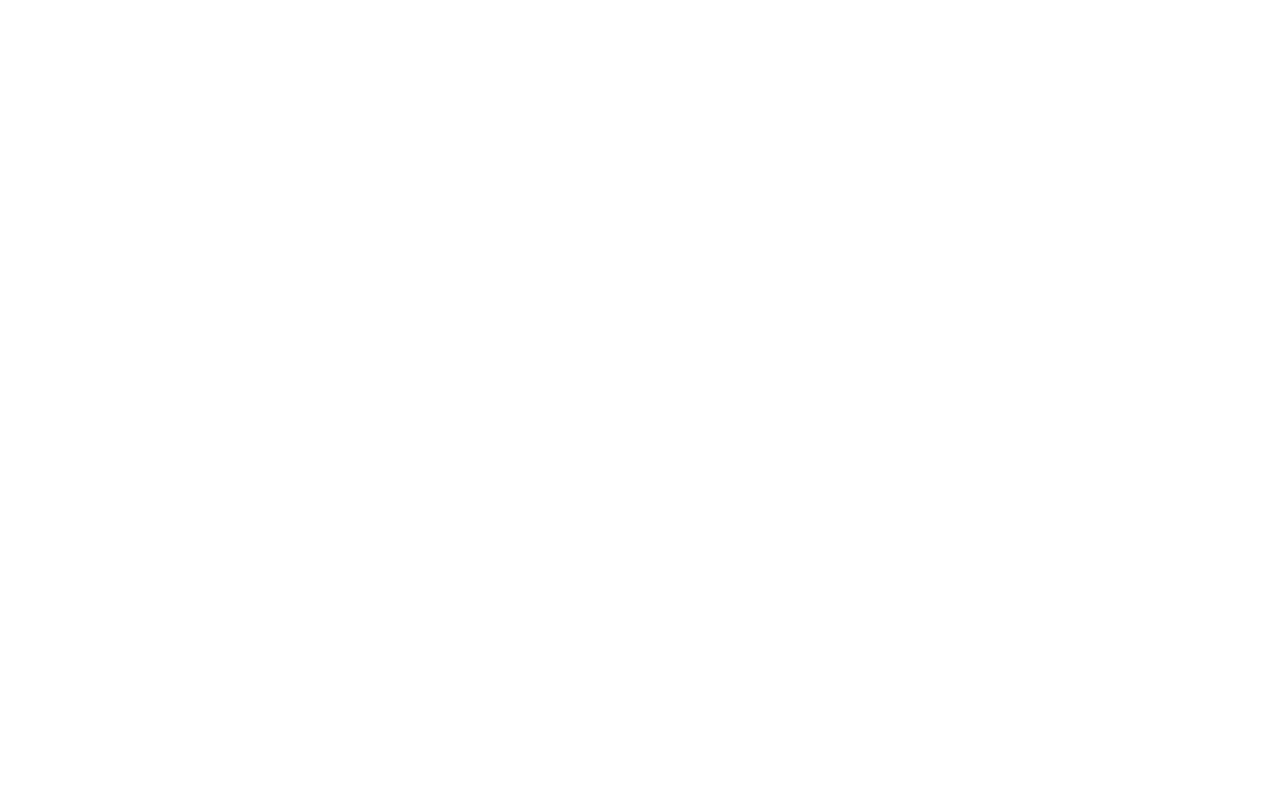
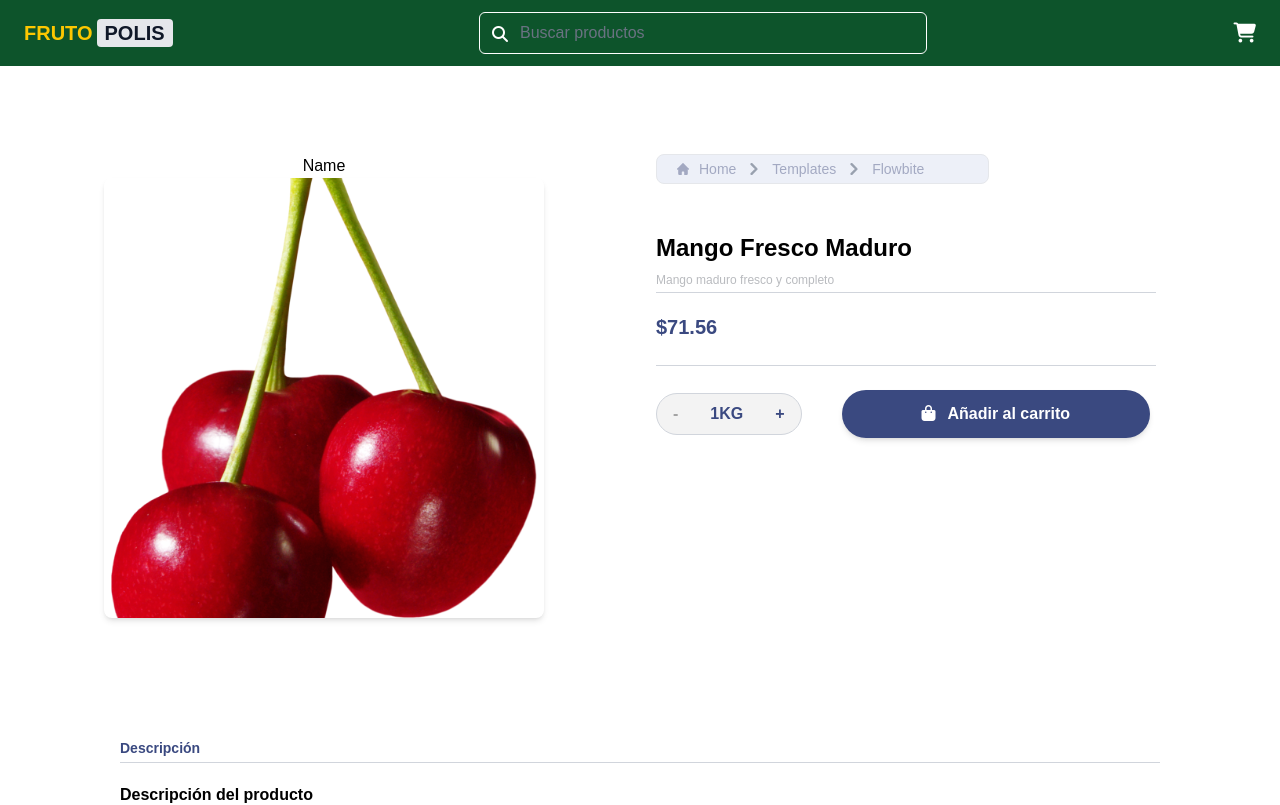
Before and after one commit to alicarpio/E-Fruity, a Vue app in the folder frontend-fruity/: page /fruit-details in a window 1280 px wide. Before the commit this address had no page. Shown: the top 805 px of the page. Built offline with nearby package versions, Linux system fonts and the light colour scheme.

Commit message:
Add components for Fruit Details page

```diff
--- /dev/null
+++ b/frontend-fruity/src/components/Breadcrumb.vue
@@ -0,0 +1,74 @@
+<script setup lang="ts"></script>
+
+<template>
+  <nav
+    class="flex px-5 py-1 text-gray-700 border border-gray-200 rounded-lg w-2/3 bg-[#EDF0F8]"
+    aria-label="Breadcrumb"
+  >
+    <ol class="inline-flex items-center space-x-1 md:space-x-2 rtl:space-x-reverse">
+      <li class="inline-flex items-center">
+        <a
+          href="#"
+          class="inline-flex items-center text-sm font-medium text-[#A3A9C2] hover:text-blue-600"
+        >
+          <svg
+            class="w-3 h-3 me-2.5"
+            aria-hidden="true"
+            xmlns="http://www.w3.org/2000/svg"
+            fill="currentColor"
+            viewBox="0 0 20 20"
+          >
+            <path
+              d="m19.707 9.293-2-2-7-7a1 1 0 0 0-1.414 0l-7 7-2 2a1 1 0 0 0 1.414 1.414L2 10.414V18a2 2 0 0 0 2 2h3a1 1 0 0 0 1-1v-4a1 1 0 0 1 1-1h2a1 1 0 0 1 1 1v4a1 1 0 0 0 1 1h3a2 2 0 0 0 2-2v-7.586l.293.293a1 1 0 0 0 1.414-1.414Z"
+            />
+          </svg>
+          Home
+        </a>
+      </li>
+      <li>
+        <div class="flex items-center">
+          <svg
+            class="rtl:rotate-180 block w-3 h-3 mx-1 text-gray-400"
+            aria-hidden="true"
+            xmlns="http://www.w3.org/2000/svg"
+            fill="none"
+            viewBox="0 0 6 10"
+          >
+            <path
+              stroke="currentColor"
+              stroke-linecap="round"
+              stroke-linejoin="round"
+              stroke-width="2"
+              d="m1 9 4-4-4-4"
+            />
+          </svg>
+          <a href="#" class="ms-1 text-sm font-medium text-[#A3A9C2] hover:text-blue-600 md:ms-2"
+            >Templates</a
+          >
+        </div>
+      </li>
+      <li aria-current="page">
+        <div class="flex items-center">
+          <svg
+            class="rtl:rotate-180 w-3 h-3 mx-1 text-gray-400"
+            aria-hidden="true"
+            xmlns="http://www.w3.org/2000/svg"
+            fill="none"
+            viewBox="0 0 6 10"
+          >
+            <path
+              stroke="currentColor"
+              stroke-linecap="round"
+              stroke-linejoin="round"
+              stroke-width="2"
+              d="m1 9 4-4-4-4"
+            />
+          </svg>
+          <span class="ms-1 text-sm font-medium text-[#A3A9C2] md:ms-2">Flowbite</span>
+        </div>
+      </li>
+    </ol>
+  </nav>
+</template>
+
+<style scoped></style>
--- a/frontend-fruity/src/components/NavBar.vue
+++ b/frontend-fruity/src/components/NavBar.vue
@@ -1,49 +1,43 @@
 <template>
   <nav class="bg-green-900 text-white flex items-center justify-between px-6 py-3">
     <!-- Logo -->
-    <div class="flex items-center space-x-1">
-      <span class="text-yellow-400 font-bold text-xl">FRUTO</span>
-      <span class="bg-gray-200 text-gray-900 font-semibold text-xl px-2 rounded">POLIS</span>
-    </div>
+    <router-link to="/" title="Inicio" class="text-white hover:text-yellow-400">
+      <div class="flex items-center space-x-1">
+        <span class="text-yellow-400 font-bold text-xl">FRUTO</span>
+        <span class="bg-gray-200 text-gray-900 font-semibold text-xl px-2 rounded">POLIS</span>
+      </div>
+    </router-link>
 
     <!-- Barra de búsqueda -->
-    <div class="relative w-full max-w-md mx-4">
+    <div class="relative w-full max-w-md mx-4 border rounded-md">
       <input
         type="text"
         v-model="searchQuery"
         @input="onSearch"
-        class="w-full pl-10 pr-4 py-2 rounded-lg text-gray-900 placeholder-gray-500 focus:outline-none focus:ring focus:ring-yellow-400"
+        class="w-full pl-10 pr-4 py-2 rounded-md text-white placeholder-gray-500 focus:outline-none focus:ring focus:ring-yellow-400"
         placeholder="Buscar productos"
       />
-      <span class="absolute left-3 top-2.5 text-gray-500">
-        <i class="fas fa-search"></i>
+      <span class="absolute left-3 top-2.5 text-yellow">
+        <i class="fas fa-search text-yellow"></i>
       </span>
     </div>
 
     <!-- Íconos -->
     <div class="flex space-x-6 text-xl">
       <!-- Inicio -->
-      <router-link
-        to="/"
-        title="Inicio"
-        class="text-white hover:text-yellow-400"
-      >
-        <i class="fas fa-home"></i>
-      </router-link>
+      <!--      <router-link to="/" title="Inicio" class="text-white hover:text-yellow-400">-->
+      <!--        <i class="fas fa-home"></i>-->
+      <!--      </router-link>-->
       <!-- Perfil -->
-      <button title="Perfil">
-        <i class="fas fa-user"></i>
-      </button>
-      <!-- Favoritos -->
-      <button title="Favoritos">
-        <i class="fas fa-heart"></i>
-      </button>
+      <!--      <button title="Perfil">-->
+      <!--        <i class="fas fa-user"></i>-->
+      <!--      </button>-->
+      <!--      &lt;!&ndash; Favoritos &ndash;&gt;-->
+      <!--      <button title="Favoritos">-->
+      <!--        <i class="fas fa-heart"></i>-->
+      <!--      </button>-->
       <!-- Carrito -->
-      <router-link
-        to="/shopping-cart"
-        title="Carrito"
-        class="text-white hover:text-yellow-400"
-      >
+      <router-link to="/shopping-cart" title="Carrito" class="text-white hover:text-yellow-400">
         <i class="fas fa-shopping-cart"></i>
       </router-link>
     </div>
@@ -51,21 +45,21 @@
 </template>
 
 <script lang="ts">
-import { defineComponent, ref } from 'vue';
+import { defineComponent, ref } from 'vue'
 
 export default defineComponent({
   name: 'NavBar',
   setup() {
-    const searchQuery = ref('');
+    const searchQuery = ref('')
 
     const onSearch = () => {
-      console.log('Search query:', searchQuery.value);
-    };
+      console.log('Search query:', searchQuery.value)
+    }
 
     return {
       searchQuery,
       onSearch,
-    };
+    }
   },
-});
+})
 </script>
--- /dev/null
+++ b/frontend-fruity/src/components/ProductDetails.vue
@@ -0,0 +1,57 @@
+<script setup lang="ts">
+import { ref } from 'vue'
+import Breadcrumb from '@/components/Breadcrumb.vue'
+
+const quantity = ref(1)
+
+const increaseQuantity = () => {
+  quantity.value++
+}
+
+const decreaseQuantity = () => {
+  if (quantity.value > 1) {
+    quantity.value--
+  }
+}
+</script>
+
+<template>
+  <section class="flex flex-col w-5/6">
+    <Breadcrumb />
+    <h1 class="text-2xl font-bold mt-12 mb-2">Mango Fresco Maduro</h1>
+    <p class="text-xs text-[#B9BBBF]">Mango maduro fresco y completo</p>
+
+    <div class="border-t border-gray-300 mb-5 mt-1"></div>
+
+    <h3 class="text-xl text-[#3A4980] font-bold">$71.56</h3>
+
+    <div class="border-t border-gray-300 my-6"></div>
+
+    <div class="flex items-center space-x-10 w-full">
+      <div class="flex items-center border border-gray-300 rounded-3xl bg-[#F3F3F3]">
+        <button
+          class="px-4 py-2 font-bold text-[#A3A3A3] hover:text-gray-500"
+          @click="decreaseQuantity"
+        >
+          -
+        </button>
+        <span class="px-4 py-2 font-bold text-[#3A4980]"> {{ quantity }}KG </span>
+        <button
+          class="px-4 py-2 hover:text-blue-600 font-bold text-[#3A4980]"
+          @click="increaseQuantity"
+        >
+          +
+        </button>
+      </div>
+      <button
+        class="px-20 py-3 text-white font-sm font-bold rounded-3xl shadow-md hover:bg-3A4980 bg-[#3A4980]"
+        @click="addToCart"
+      >
+        <i class="fa fa-shopping-bag mr-2" aria-hidden="true"></i>
+        Añadir al carrito
+      </button>
+    </div>
+  </section>
+</template>
+
+<style scoped></style>
--- /dev/null
+++ b/frontend-fruity/src/components/ProductImage.vue
@@ -0,0 +1,23 @@
+<script setup lang="ts">
+defineProps({
+  productImage: {
+    type: String,
+    required: true,
+  },
+  productName: {
+    type: String,
+    required: true,
+  },
+})
+</script>
+
+<template>
+  <div class="flex flex-col items-center">
+    <h1>{{ productName }}</h1>
+    <img
+      :src="productImage"
+      alt="Imagen del producto"
+      class="w-110 h-110 object-cover rounded-lg shadow-md mb-4"
+    />
+  </div>
+</template>
--- /dev/null
+++ b/frontend-fruity/src/pages/FruitDetails.vue
@@ -0,0 +1,32 @@
+<script setup lang="ts">
+import ProductDetails from '@/components/ProductDetails.vue'
+import ProductImage from '@/components/ProductImage.vue'
+import fruitImage from '@/assets/cherry.png'
+import NavBar from '@/components/NavBar.vue'
+import Footer from '@/components/Footer.vue'
+</script>
+
+<template>
+  <NavBar />
+  <section>
+    <div class="p-6 grid grid-cols-1 lg:grid-cols-2 gap-8 mt-16">
+      <ProductImage product-name="Name" :productImage="fruitImage" />
+      <ProductDetails />
+    </div>
+  </section>
+  <section class="mx-30">
+    <h2 class="text-[#3A4980] font-bold mt-20 text-sm">Descripción</h2>
+    <div class="border-t border-gray-300 mb-5 mt-1"></div>
+    <h3 class="font-bold text-base mb-3">Descripción del producto</h3>
+    <p class="text-sm mb-32">
+      Lorem ipsum dolor sit amet, consectetur adipiscing elit. Proin tristique ac justo eu
+      efficitur. Integer imperdiet bibendum felis, eget consequat est accumsan a. Nam pellentesque
+      massa ac mi facilisis, nec hendrerit justo faucibus. Cras rhoncus quam erat, id bibendum orci
+      accumsan eu. Aenean est nibh, consequat nec est vel, ultricies pulvinar eros. Ut leo quam,
+      aliquet nec neque quis, ullamcorper finibus leo. Etiam eget hendrerit urna. Ut eros arcu,
+      faucibus sit amet nisi sit amet, mattis pulvinar diam. Suspendisse potenti. Nunc nec maximus
+      velit, sit amet semper mi.
+    </p>
+  </section>
+  <Footer />
+</template>
--- a/frontend-fruity/src/pages/HomePage.vue
+++ b/frontend-fruity/src/pages/HomePage.vue
@@ -1,7 +1,7 @@
 <script setup lang="ts">
-import NavBar from '@/components/NavBar.vue';
-import Footer from '@/components/Footer.vue';
-import Product from '@/components/ProductCard.vue'; // Importa el componente Product
+import NavBar from '@/components/NavBar.vue'
+import Footer from '@/components/Footer.vue'
+import Product from '@/components/ProductCard.vue' // Importa el componente Product
 </script>
 
 <template>
@@ -20,7 +20,7 @@
       Frutas
     </h1>
     <p
-      class="absolute top-[26rem] left-[25.2rem] w-[40rem] transform -translate-x-1/2 -translate-y-1/2 text-lg drop-shadow-md"
+      class="absolute top-[26rem] left-[24.9rem] w-[40rem] transform -translate-x-1/2 -translate-y-1/2 text-lg drop-shadow-md"
     >
       Estos superalimentos están repletos de nutrientes vitales, como vitaminas y minerales, que
       pueden ayudarle a mantenerse sano. Además, son fáciles de disfrutar: ¡sólo tienes que añadir
--- a/frontend-fruity/src/router/index.ts
+++ b/frontend-fruity/src/router/index.ts
@@ -1,4 +1,4 @@
-import { createRouter, createWebHistory } from 'vue-router';
+import { createRouter, createWebHistory } from 'vue-router'
 
 const router = createRouter({
   history: createWebHistory(import.meta.env.BASE_URL),
@@ -6,29 +6,35 @@
     {
       path: '/',
       name: 'home',
-      component: () => import('../pages/HomePage.vue'), // Página principal
+      component: () => import('../pages/HomePage.vue'),
     },
     {
       path: '/admin',
       name: 'admin',
-      component: () => import('../pages/HomeAdmin.vue'), // Página principal
+      component: () => import('../pages/HomeAdmin.vue'),
     },
     {
       path: '/shopping-cart',
       name: 'shopping-cart',
-      component: () => import('../pages/ShoppingCart.vue'), // Página del carrito
+      component: () => import('../pages/ShoppingCart.vue'),
     },
     {
       path: '/create-product',
       name: 'create-product',
-      component: () => import('../pages/CreateProduct.vue'), // Página del carrito
+      component: () => import('../pages/CreateProduct.vue'),
     },
     {
       path: '/sales',
       name: 'sales',
-      component: () => import('../pages/ViewSales.vue'), // Página del carrito
+      component: () => import('../pages/ViewSales.vue'),
+    },
+
+    {
+      path: '/fruit-details',
+      name: 'fruit-details',
+      component: () => import('../pages/FruitDetails.vue'),
     },
   ],
-});
+})
 
-export default router;
+export default router
```
